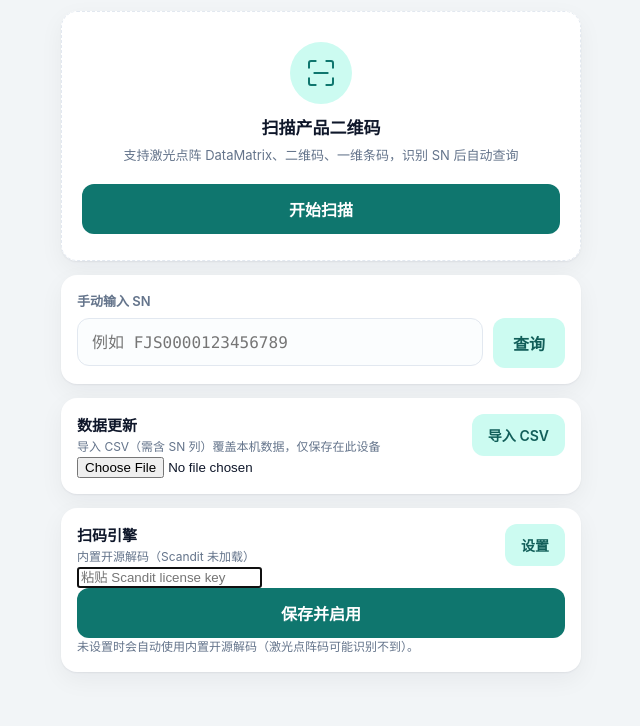
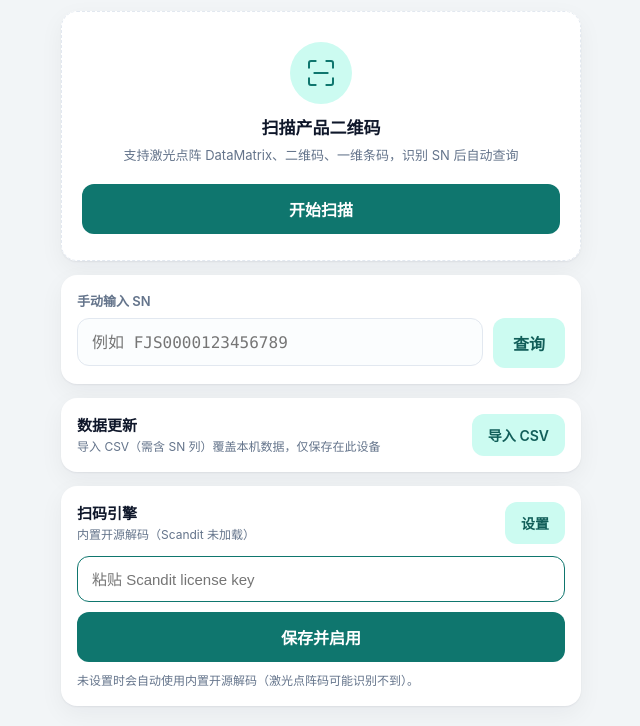
Before and after one commit to wyanlong83-prog/SN-lookup, a plain HTML site: page index.html in a window 1280 px wide. Both pictures are taken after a click on the button "设置". Shown: the part 74-800 px from the top of the page, without its empty margins (319-959 px from the left). Drawn offline with Linux system fonts and the light colour scheme; a script that the page names is missing.

Commit message:
新增扫码引擎设置与 Scandit 预览样式

```diff
--- a/styles.css
+++ b/styles.css
@@ -415,6 +415,27 @@ header p.error {
   padding: 11px 16px;
 }
 
+.import-head label.btn {
+  display: inline-flex;
+  align-items: center;
+  justify-content: center;
+  cursor: pointer;
+  -webkit-user-select: none;
+  user-select: none;
+}
+
+.visually-hidden {
+  position: absolute;
+  width: 1px;
+  height: 1px;
+  padding: 0;
+  margin: -1px;
+  overflow: hidden;
+  clip: rect(0 0 0 0);
+  white-space: nowrap;
+  border: 0;
+}
+
 .import-title {
   margin: 0 0 3px;
   font-size: 15px;
@@ -450,3 +471,35 @@ header p.error {
   font-weight: 600;
   cursor: pointer;
 }
+
+/* ---------- 扫码引擎 ---------- */
+
+.scandit-view {
+  position: relative;
+  width: 100%;
+  aspect-ratio: 3 / 4;
+  background: #000;
+  overflow: hidden;
+}
+
+.key-input {
+  width: 100%;
+  height: 46px;
+  margin: 12px 0 10px;
+  border: 1.5px solid var(--line);
+  border-radius: 12px;
+  padding: 0 14px;
+  font-size: 15px;
+  color: var(--text);
+  background: #fbfdfe;
+}
+
+.key-input:focus {
+  outline: none;
+  border-color: var(--brand);
+  background: #fff;
+}
+
+#engineForm .btn.primary {
+  margin-bottom: 10px;
+}
```
